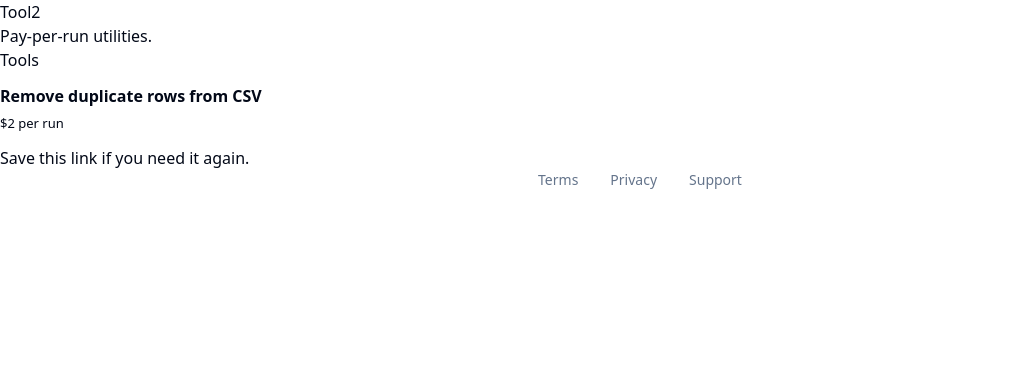
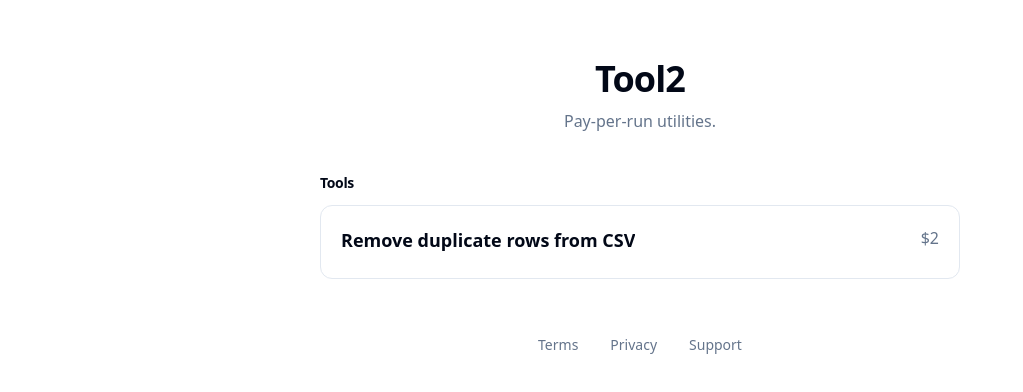
Before and after one commit to tool2-systems/tool2, a Next.js app: page / in a window 1280 px wide. Shown: the top 392 px of the page, without its empty margins (0-1023 px from the left). Built offline with nearby package versions, Linux system fonts and the light colour scheme.

Commit message:
Chore: stabilize tool catalog + central ToolRunner baseline

```diff
--- a/src/app/page.tsx
+++ b/src/app/page.tsx
@@ -1,26 +1,36 @@
 import Link from "next/link"
 import { listTools } from "@/tools"
+
 export default function Page() {
   const tools = listTools()
+
   return (
-    <main>
-      <h1>Tool2</h1>
-      <p>Pay-per-run utilities.</p>
-      <section>
-        <h2>Tools</h2>
-        <ul style={{ listStyle: "none", padding: 0, margin: 0 }}>
+    <main className="mx-auto w-full max-w-2xl px-4 py-14">
+      <header className="mb-10 text-center">
+        <h1 className="text-3xl font-semibold tracking-tight leading-tight sm:text-4xl">Tool2</h1>
+        <p className="mt-2 text-sm text-muted-foreground sm:text-base">Pay-per-run utilities.</p>
+      </header>
+
+      <section className="space-y-3">
+        <h2 className="text-sm font-semibold tracking-tight">Tools</h2>
+
+        <ul className="divide-y rounded-xl border bg-card">
           {tools.map((t) => (
-            <li key={t.slug} style={{ padding: "12px 0", borderTop: "1px solid var(--border)" }}>
-              <Link href={`/${t.slug}`} style={{ fontWeight: 700 }}>
-                {t.title}
-              </Link>
-              <div style={{ color: "var(--muted)", marginTop: 4 }}>{t.oneLiner}</div>
-              <div style={{ marginTop: 6, fontSize: 13, color: "var(--muted)" }}>${t.priceUsd} per run</div>
+            <li key={t.slug} className="p-4 sm:p-5">
+              <div className="flex items-start justify-between gap-4">
+                <div className="min-w-0">
+                  <Link className="block truncate text-base font-semibold hover:underline sm:text-lg" href={`/${t.slug}`}>
+                    {t.title}
+                  </Link>
+                  <div className="mt-1 text-sm text-muted-foreground sm:text-base">{t.oneLiner}</div>
+                </div>
+
+                <div className="shrink-0 text-sm font-medium text-muted-foreground sm:text-base">${t.priceUsd}</div>
+              </div>
             </li>
           ))}
         </ul>
       </section>
-      <footer>Save this link if you need it again.</footer>
     </main>
   )
 }
```
